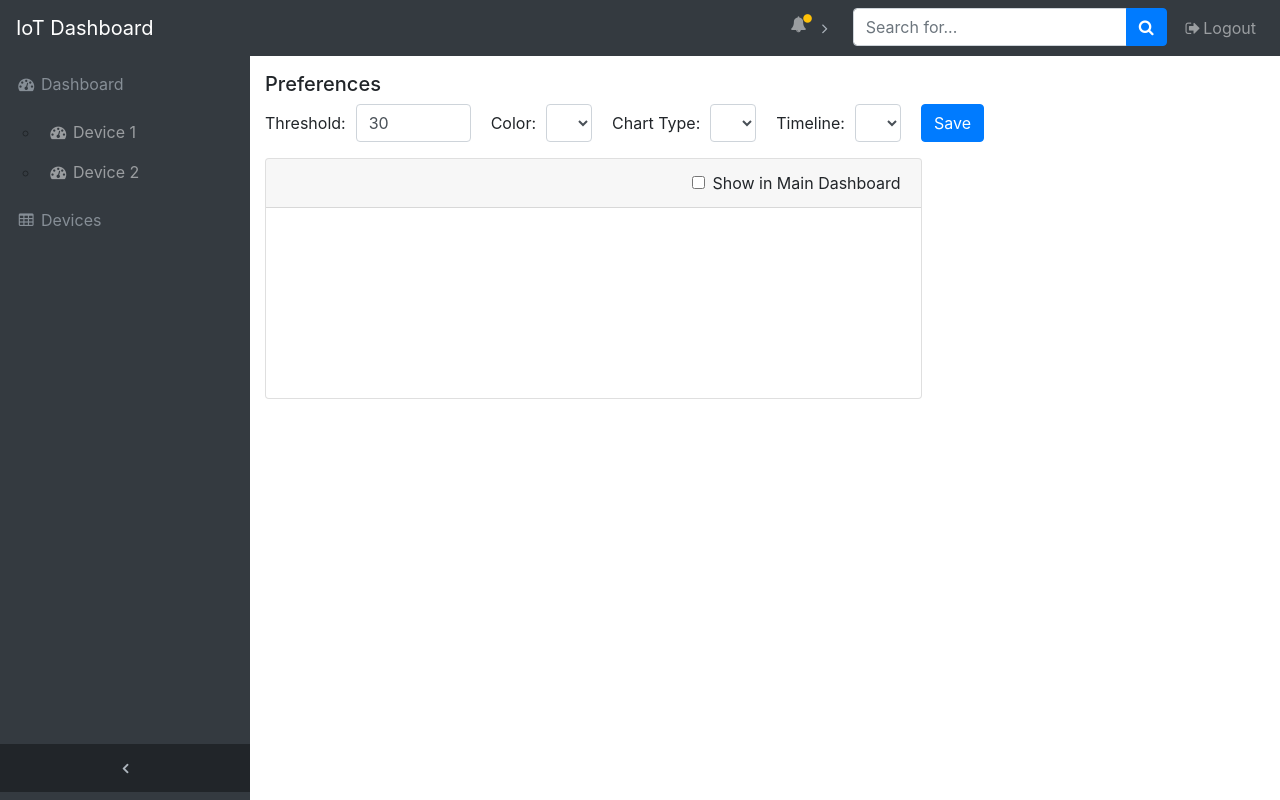
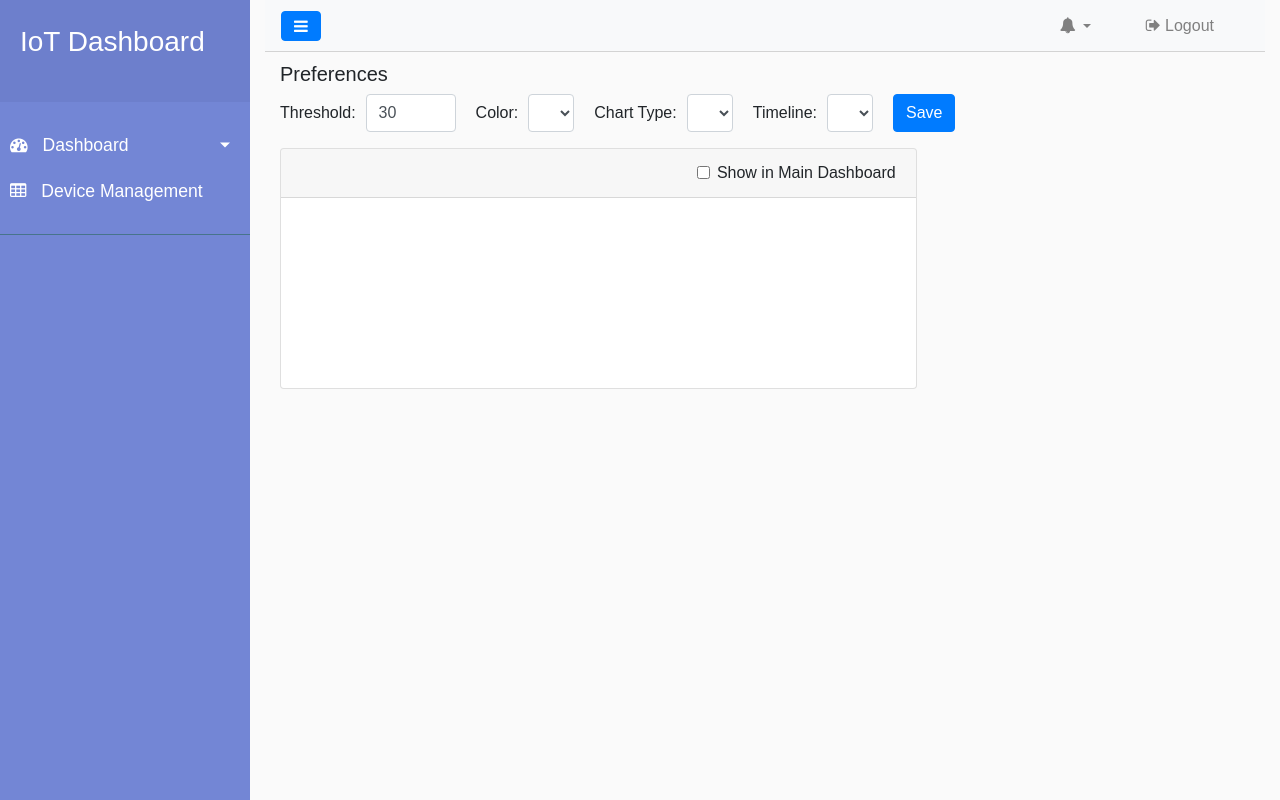
Before and after one commit to chenhau96/iot_dashboard, a Django app: page /dashboard/max_vs_min_view/ in a window 1280 px wide. Run offline with Django 3.2, Linux system fonts and the light colour scheme; lists and menus that the app fills with data are empty; parts of the project's set-up code (start-up, migrations or seed data) failed here and were passed over; some libraries are stand-ins or nearby versions.

Commit message:
modified navigation sidebar and header bar

```diff
--- a/dashboard/static/dashboard/css/charts.css
+++ b/dashboard/static/dashboard/css/charts.css
@@ -25,11 +25,7 @@
   float: right;
 }
 
-#navbarSupportedContent ul li:hover div {
-    left:auto;
-    right:0;
-    margin-right:-10px;
-}
+
 
 /* Set margin left right 10px */
 .margin-10 {
--- /dev/null
+++ b/dashboard/static/dashboard/css/navigation.css
@@ -0,0 +1,167 @@
+
+.wrapper {
+    display: flex;
+    align-items: stretch;
+}
+
+#sidebar {
+    min-width: 250px;
+    max-width: 250px;
+    min-height: 100vh;
+}
+
+/* Styling dropdowns */
+a[data-toggle="collapse"] {
+    position: relative;
+}
+
+.dropdown-toggle::after {
+    display: block;
+    position: absolute;
+    top: 50%;
+    right: 20px;
+    transform: translateY(-50%);
+}
+
+/* Shrinking the sidebar from 250px to 100px and
+center aligining its content */
+#sidebar.active {
+    min-width: 100px;
+    max-width: 100px;
+    text-align: center;
+}
+
+/* Toggling the sidebar header content,
+hide the big heading and show the home icon and vice versa */
+#sidebar .sidebar-header .home {
+    display: none;
+}
+#sidebar.active .sidebar-header h3 {
+    display: none;
+}
+#sidebar.active .sidebar-header .home {
+    display: block;
+}
+
+#sidebar ul li a {
+    text-align: left;
+}
+
+#sidebar.active ul li a {
+    padding: 20px 10px;
+    text-align: center;
+    font-size: 0.85em;
+}
+
+#sidebar.active ul li a i {
+    margin-right:  0;
+    display: block;
+    font-size: 1.8em;
+    margin-bottom: 5px;
+}
+
+/* Same dropdown links padding*/
+#sidebar.active ul ul a {
+    padding: 10px !important;
+}
+
+/* Changing the arrow position to bottom center position,
+   translateX(50%) works with right: 50%
+   to accurately  center the arrow */
+#sidebar.active .dropdown-toggle::after {
+    top: auto;
+    bottom: 10px;
+    right: 50%;
+    -webkit-transform: translateX(50%);
+    -ms-transform: translateX(50%);
+    transform: translateX(50%);
+}
+
+/*
+    ADDITIONAL DEMO STYLE, NOT IMPORTANT TO MAKE THINGS WORK BUT TO MAKE IT A BIT NICER :)
+*/
+@import "https://fonts.googleapis.com/css?family=Poppins:300,400,500,600,700";
+
+
+body {
+    font-family: 'Poppins', sans-serif;
+    background: #fafafa;
+}
+
+.header {
+  line-height: 2.2;
+  border-bottom: 1px solid lightgrey;
+  margin-bottom: 10px;
+  color: #808080; /* gray color */
+}
+
+.header-item {
+  margin: 0 35px 0 35px;
+}
+
+.icon-margin {
+  margin-right: 10px;
+}
+
+#navbarSupportedContent ul li div {
+    left: auto;
+    right: 0;
+    margin-right: -10px;
+}
+
+p {
+    font-family: 'Poppins', sans-serif;
+    font-size: 1.1em;
+    font-weight: 300;
+    line-height: 1.7em;
+    color: #999;
+}
+
+a, a:hover, a:focus {
+    color: inherit;
+    text-decoration: none;
+    transition: all 0.3s;
+}
+
+#sidebar {
+    /* don't forget to add all the previously mentioned styles here too */
+    background: #7386D5;
+    color: #fff;
+    transition: all 0.3s;
+}
+
+#sidebar .sidebar-header {
+    padding: 20px;
+    background: #6d7fcc;
+}
+
+#sidebar ul.components {
+    padding: 20px 0;
+    border-bottom: 1px solid #47748b;
+}
+
+#sidebar ul p {
+    color: #fff;
+    padding: 10px;
+}
+
+#sidebar ul li a {
+    padding: 10px;
+    font-size: 1.1em;
+    display: block;
+}
+#sidebar ul li a:hover {
+    color: #7386D5;
+    background: #fff;
+}
+
+#sidebar ul li.active > a, a[aria-expanded="true"] {
+    color: #fff;
+    background: #6d7fcc;
+}
+
+ul ul a {
+    font-size: 0.9em !important;
+    padding-left: 30px !important;
+    background: #6d7fcc;
+}
--- /dev/null
+++ b/dashboard/static/dashboard/scripts/navigation.js
@@ -0,0 +1,7 @@
+$(document).ready(function () {
+
+    $('#sidebarCollapse').on('click', function () {
+        $('#sidebar').toggleClass('active');
+    });
+
+});
--- a/dashboard/templates/dashboard/_header_nav.html
+++ b/dashboard/templates/dashboard/_header_nav.html
@@ -17,8 +17,10 @@
     <link href="{% static 'dashboard/vendor/font-awesome/css/font-awesome.min.css' %}" rel="stylesheet" type="text/css">
     <!-- Custom styles for this template-->
     <link href="{% static 'dashboard/css/sb-admin.css' %}" rel="stylesheet">
+
     <!-- Charts styling -->
     <link href="{% static 'dashboard/css/charts.css' %}" rel="stylesheet">
+    <link href="{% static 'dashboard/css/navigation.css' %}" rel="stylesheet">
 
     <!-- Bootstrap core JavaScript-->
     <script src="{% static 'dashboard/vendor/jquery/jquery.min.js' %}"></script>
@@ -29,21 +31,69 @@
     <!-- import D3.js and D3 external libraries -->
     <script src="{% static 'dashboard/d3/d3.min.js' %}"></script>
     <script src="{% static 'dashboard/d3-interpolate-path/d3-interpolate-path.min.js' %}"></script>
+
+    <script src="{% static 'dashboard/scripts/navigation.js' %}"></script>
 </head>
 
-<body class="fixed-nav bg-dark" id="page-top">
+<body>
+    <div class="wrapper">
+        <!-- Sidebar  -->
+        <nav id="sidebar">
+            <div class="sidebar-header">
+                <a class="navbar-brand" href="{% url 'dashboard:index' %}"><h3>IoT Dashboard</h3></a>
+                <a class="navbar-brand" href="{% url 'dashboard:index' %}"><i class="fa fa-home fa-3x home"></i></a>
+            </div>
+
+            <ul class="list-unstyled components">
+                <li>
+                    <a href="#homeSubmenu" data-toggle="collapse" aria-expanded="false" class="dropdown-toggle">
+                        <i class="fa fa-tachometer icon-margin"></i>
+                        Dashboard
+                    </a>
+                    <ul class="collapse list-unstyled" id="homeSubmenu">
+                        <li>
+                            <a href="{% url 'dashboard:index' %}">Main Dashboard</a>
+                        </li>
                         <!--
-    <nav class="navbar navbar-expand-lg fixed-top navbar-dark bg-primary">
-        <a class="navbar-brand" href="{% url 'dashboard:index' %}">IoT Dashboard</a>
+                        A for loop will be here later to loop through devices
+                        -->
+                        <li>
+                            <a href="{% url 'dashboard:device' dev_id="00-80-00-00-00-01-1e-d7" %}">Device 1</a>
+                        </li>
+                        <li>
+                            <a href="{% url 'dashboard:device' dev_id="00-80-00-00-00-01-1e-d7" %}">Device 2</a>
+                        </li>
+                    </ul>
+                </li>
+                <li>
+                    <a href="{% url 'dashboard:devices_management' %}">
+                        <i class="fa fa-table icon-margin"></i>
+                        Device Management
+                    </a>
+                </li>
+            </ul>
+        </nav>
+
+        <!-- Page Content  -->
+        <div id="content" class="container-fluid">
+            <!-- Header Bar -->
+            <div class="header">
+                <nav class="navbar navbar-expand-lg navbar-light bg-light">
+                    <!-- Menu Button -->
+                    <button type="button" id="sidebarCollapse" class="btn btn-primary">
+                        <i class="fa fa-bars"></i>
+                    </button>
+
                     <button class="navbar-toggler" type="button" data-toggle="collapse" data-target="#navbarNav" aria-controls="navbarNav" aria-expanded="false" aria-label="Toggle navigation">
                         <span class="navbar-toggler-icon"></span>
                     </button>
 
+                    <!-- List of header items -->
                     <div class="collapse navbar-collapse" id="navbarSupportedContent">
                         <ul class="navbar-nav ml-auto">
                             <li class="nav-item dropdown">
-                    <a class="nav-link dropdown-toggle mr-lg-2" id="alertsDropdown" href="#" data-toggle="dropdown" aria-haspopup="true" aria-expanded="false">
-                        <i class="fa fa-fw fa-bell"></i>
+                                <a href="#" class="dropdown-toggle header-item" id="alertsDropdown" data-toggle="dropdown" aria-haspopup="true" aria-expanded="false">
+                                    <i class="fa fa-bell"></i>
                                 </a>
                                 <div class="dropdown-menu" aria-labelledby="alertsDropdown">
                                     <h6 class="dropdown-header">New Alerts:</h6>
@@ -76,132 +126,22 @@
                                 </div>
                             </li>
                             <li class="nav-item">
-                    <a class="nav-link" data-toggle="modal" data-target="#exampleModal">
-                        <i class="fa fa-fw fa-sign-out"></i>Logout</a>
-                </li>
-            </ul>
-
-
-        </div>
-    </nav>
-    -->
-
-    <!-- Navigation -->
-    <nav class="navbar navbar-expand-lg navbar-dark bg-dark fixed-top" id="mainNav">
-        <a class="navbar-brand" href="{% url 'dashboard:index' %}">IoT Dashboard</a>
-        <button class="navbar-toggler navbar-toggler-right" type="button" data-toggle="collapse" data-target="#navbarResponsive" aria-controls="navbarResponsive" aria-expanded="false" aria-label="Toggle navigation">
-            <span class="navbar-toggler-icon"></span>
-        </button>
-        <div class="collapse navbar-collapse" id="navbarResponsive">
-            <!-- Navigation side bar -->
-            <ul class="navbar-nav navbar-sidenav" id="exampleAccordion">
-                <li class="nav-item" data-toggle="tooltip" data-placement="right" title="Dashboard">
-                    <a class="nav-link" href="{% url 'dashboard:index' %}">
-                        <i class="fa fa-fw fa-dashboard"></i>
-                        <span class="nav-link-text">Dashboard</span>
+                                <a href="#" class="header-item">
+                                    <i class="fa fa-sign-out"></i>
+                                    Logout
                                 </a>
-                    <ul>
-                        <li class="nav-item">
-                            <a class="nav-link" href="{% url 'dashboard:device' dev_id="00-80-00-00-00-01-1e-d7" %}">
-                                <i class="fa fa-fw fa-dashboard"></i>
-                                <span class="nav-link-text">Device 1</span>
-                            </a>
-                        </li>
-                        <li class="nav-item">
-                            <a class="nav-link" href="{% url 'dashboard:device' dev_id="00-80-00-00-00-01-1e-d7" %}">
-                                <i class="fa fa-fw fa-dashboard"></i>
-                                <span class="nav-link-text">Device 2</span>
-                            </a>
-                        </li>
-                    </ul>
-                </li>
-                <li class="nav-item" data-toggle="tooltip" data-placement="right" title="Tables">
-                    <a class="nav-link" href="{% url 'dashboard:device_table' %}">
-                        <i class="fa fa-fw fa-table"></i>
-                        <span class="nav-link-text">Devices</span>
-                    </a>
-                </li>
-            </ul>
-
-            <!-- Navigation side bar toggle -->
-            <ul class="navbar-nav sidenav-toggler">
-                <li class="nav-item">
-                    <a class="nav-link text-center" id="sidenavToggler">
-                        <i class="fa fa-fw fa-angle-left"></i>
-                    </a>
-                </li>
-            </ul>
-
-            <!-- Alert -->
-            <ul class="navbar-nav ml-auto">
-                <li class="nav-item dropdown">
-                    <a class="nav-link dropdown-toggle mr-lg-2" id="alertsDropdown" href="#" data-toggle="dropdown" aria-haspopup="true" aria-expanded="false">
-                        <i class="fa fa-fw fa-bell"></i>
-                        <span class="d-lg-none">Alerts
-							<span class="badge badge-pill badge-warning">6 New</span>
-						</span>
-                        <span class="indicator text-warning d-none d-lg-block">
-							<i class="fa fa-fw fa-circle"></i>
-						</span>
-                    </a>
-                    <div class="dropdown-menu" aria-labelledby="alertsDropdown">
-                        <h6 class="dropdown-header">New Alerts:</h6>
-                        <div class="dropdown-divider"></div>
-                        <a class="dropdown-item" href="#">
-							<span class="text-success">
-								<strong><i class="fa fa-long-arrow-up fa-fw"></i>Status Update</strong>
-							</span>
-                            <span class="small float-right text-muted">11:21 AM</span>
-                            <div class="dropdown-message small">This is an automated server response message. All systems are online.</div>
-                        </a>
-                        <div class="dropdown-divider"></div>
-                        <a class="dropdown-item" href="#">
-							<span class="text-danger">
-								<strong><i class="fa fa-long-arrow-down fa-fw"></i>Status Update</strong>
-							</span>
-							<span class="small float-right text-muted">11:21 AM</span>
-                            <div class="dropdown-message small">This is an automated server response message. All systems are online.</div>
-                        </a>
-                        <div class="dropdown-divider"></div>
-                        <a class="dropdown-item" href="#">
-							<span class="text-success">
-								<strong><i class="fa fa-long-arrow-up fa-fw"></i>Status Update</strong>
-							</span>
-                            <span class="small float-right text-muted">11:21 AM</span>
-                            <div class="dropdown-message small">This is an automated server response message. All systems are online.</div>
-                        </a>
-                        <div class="dropdown-divider"></div>
-                        <a class="dropdown-item small" href="#">View all alerts</a>
-                    </div>
-                </li>
-
-                <!-- Searching -->
-                <li class="nav-item">
-                    <form class="form-inline my-2 my-lg-0 mr-lg-2">
-                        <div class="input-group">
-                            <input class="form-control" type="text" placeholder="Search for...">
-                            <span class="input-group-append">
-                                <button class="btn btn-primary" type="button">
-                                    <i class="fa fa-search"></i>
-                                </button>
-                            </span>
-                        </div>
-                    </form>
-                </li>
-
-                <!-- Login/Logout button -->
-                <li class="nav-item">
-                    <a class="nav-link" data-toggle="modal" data-target="#exampleModal">
-                        <i class="fa fa-fw fa-sign-out"></i>Logout</a>
                             </li>
                         </ul>
                     </div>
                 </nav>
+            </div>
 
-    <!-- Content for different pages -->
+            <!-- Page Content For Different Pages -->
             {% block content %}
             {% endblock %}
 
+        </div>
+    </div>
 </body>
 
 </html>
--- a/dashboard/templates/dashboard/chart-detail.html
+++ b/dashboard/templates/dashboard/chart-detail.html
@@ -9,7 +9,6 @@
 </script>
 <script src="{% static 'dashboard/scripts/drawCharts.js' %}"></script>
 
-<div class="content-wrapper" style="overflow: hidden">
 <div class="container-fluid">
     <!-- Chart filtering/configuration -->
     {% include "dashboard/includes/chart_config.html" %}
@@ -41,5 +40,5 @@
         </div>
     </div>
 </div>
-</div>
+
 {% endblock %}
--- a/dashboard/templates/dashboard/index.html
+++ b/dashboard/templates/dashboard/index.html
@@ -177,7 +177,6 @@
       }
 </script>
 
-<div class="content-wrapper" style="overflow: hidden">
 <div class="container-fluid">
     <!-- First Row-->
     <div class="row">
@@ -237,6 +236,6 @@
         </div>
     </div>
 </div>
-</div>
+
 
 {% endblock %}
```
Also changed, not shown: dashboard/templates/dashboard/device.html (+3 -5 lines). Lines whose indentation alone changed are shown as unchanged.
